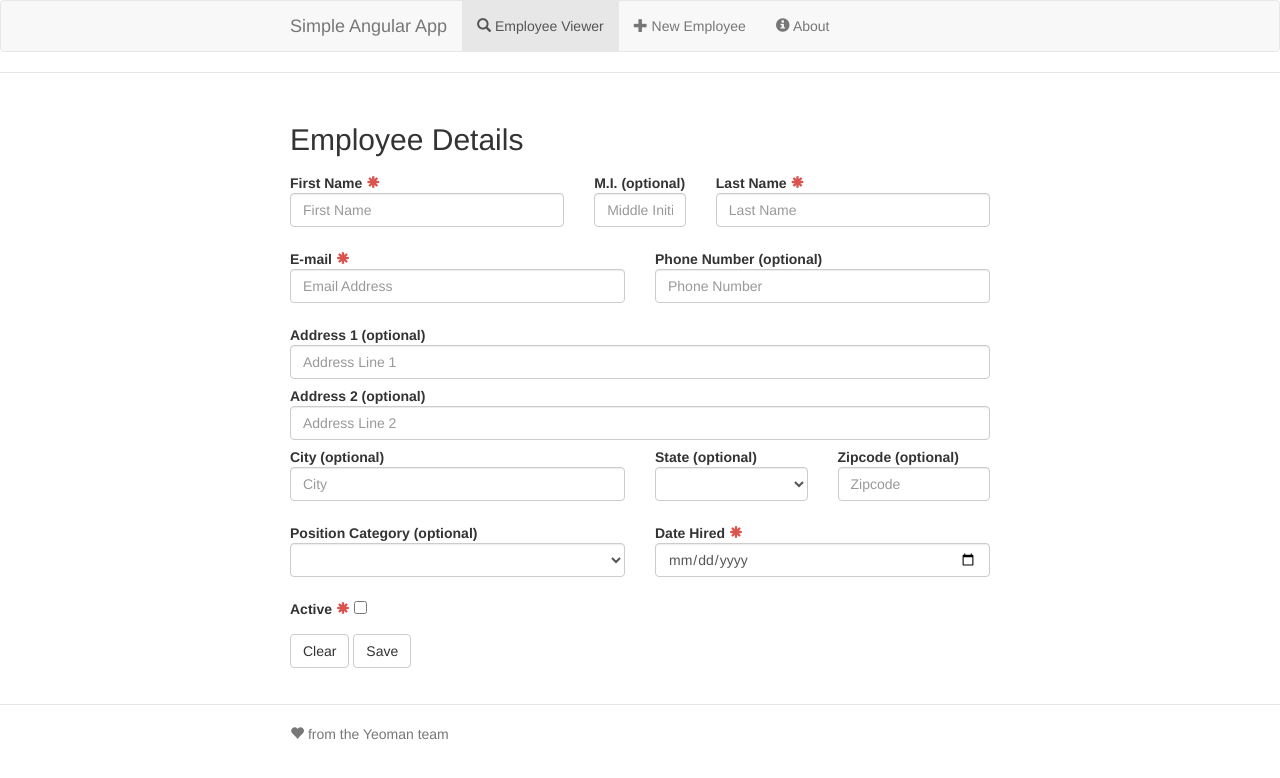
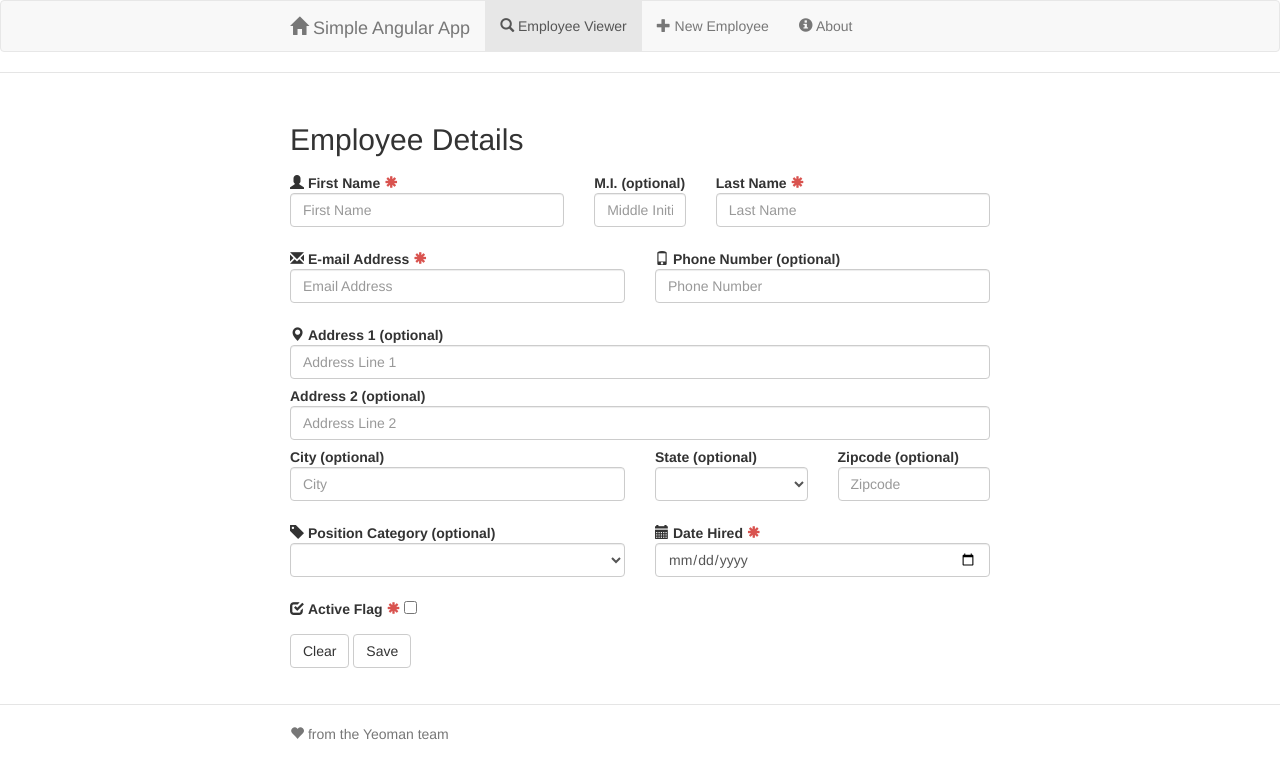
Before and after one commit to mpereira-dev/simple-angular-app, a website: page app/index.html at #/employee in a window 1280 px wide. Drawn offline with nearby package versions, Linux system fonts and the light colour scheme; some packages are replaced by stand-ins of ours; files that its build step writes are made by us from their sources.

Commit message:
Final touches

```diff
--- a/app/index.html
+++ b/app/index.html
@@ -33,7 +33,10 @@
               <span class="icon-bar"></span>
             </button>
 
-            <a class="navbar-brand" href="#/">Simple Angular App</a>
+            <a class="navbar-brand" href="#/">
+              <span class="glyphicon glyphicon-home" aria-hidden="false"></span>
+              Simple Angular App
+            </a>
           </div>
 
           <div class="collapse navbar-collapse" id="js-navbar-collapse">
--- a/app/scripts/controllers/employee.js
+++ b/app/scripts/controllers/employee.js
@@ -13,6 +13,9 @@ angular.module('simpleAngularAppApp')
     var employeeURI = $routeParams.employeeURI;
 
     var onEmployeeResponse = function(response) {
+      // Date not automatically converted from string to Date object
+      var dateHired = new Date(response.data.dateHired);
+      response.data.dateHired = dateHired;
       $scope.employee = response.data;
     };
 
--- a/app/views/employee.html
+++ b/app/views/employee.html
@@ -1,10 +1,11 @@
 <div ng-controller="EmployeeCtrl" >
 	<div>{{ error }}</div>
 	<h2>Employee Details</h2>
-	<form novalidate class="form-horizontal" ng-submit="submit()" style="padding-bottom: 8em;" >
+	<form class="form-horizontal" ng-submit="submit()" style="padding-bottom: 8em;" >
 
 		<div class="form-group">
 		    <div class="col-sm-5">
+		    	<span class="glyphicon glyphicon-user" aria-hidden="false"></span>
 		    	<label class="control-label">First Name</label>
 		    	<span class="glyphicon glyphicon-asterisk" style="color: #d9534f;" aria-hidden="false"></span>
 		    	<input type="text" class="form-control" ng-model="employee.firstName" placeholder="First Name" required />
@@ -22,16 +23,19 @@
 
 		<div class="form-group">
 		    <div class="col-sm-6">
-	    		<label class="control-label">E-mail</label>
+		    	<span class="glyphicon glyphicon-envelope" aria-hidden="false"></span>
+	    		<label class="control-label">E-mail Address</label>
 	    		<span class="glyphicon glyphicon-asterisk" style="color: #d9534f;" aria-hidden="false"></span>
-	    		<input type="email" class="form-control" ng-model="employee.email" placeholder="Email Address" required/>
+	    		<input type="email" class="form-control" ng-model="employee.emailAddress" placeholder="Email Address" required />
 			</div>
 			<div class="col-sm-6">
+				<span class="glyphicon glyphicon-phone" aria-hidden="false"></span>
 				<label class="control-label">Phone Number (optional)</label>
 	    		<input type="number" class="form-control" ng-model="employee.phoneNumber" placeholder="Phone Number" />
 			</div>
 		</div>
 
+		<span class="glyphicon glyphicon-map-marker" aria-hidden="false"></span>
 		<label class="control-label">Address 1 (optional)</label>
 		<input type="text" class="form-control"  ng-model="employee.address1" placeholder="Address Line 1" />
 
@@ -108,6 +112,7 @@
 
 	    <div class="form-group">
 		    <div class="col-sm-6">
+		    	<span class="glyphicon glyphicon-tag" aria-hidden="false"></span>
 				<label class="control-label">Position Category (optional)</label>
 				<select type="text" class="form-control" ng-model="employee.positionCategory">
 					<option>Indirect</option>
@@ -118,6 +123,7 @@
 				</select>
 			</div>
 			<div class="col-sm-6">
+				<span class="glyphicon glyphicon-calendar" aria-hidden="false"></span>
 				<label class="control-label">Date Hired</label>
 				<span class="glyphicon glyphicon-asterisk" style="color: #d9534f;" aria-hidden="false"></span>
 				<input type="date" class="form-control" ng-model="employee.dateHired" required/>
@@ -125,7 +131,8 @@
 		</div>
 
 		<div class="form-group col-sm-12">
-			<label class="control-label">Active</label>
+			<span class="glyphicon glyphicon-check" aria-hidden="false"></span>
+			<label class="control-label">Active Flag</label>
 			<span class="glyphicon glyphicon-asterisk" style="color: #d9534f;" aria-hidden="false"></span>
 			<input type="checkbox"  ng-model="employee.active" required/>
 		</div>
```
Also changed, not shown: app/views/main.html (+4 -1 lines).
